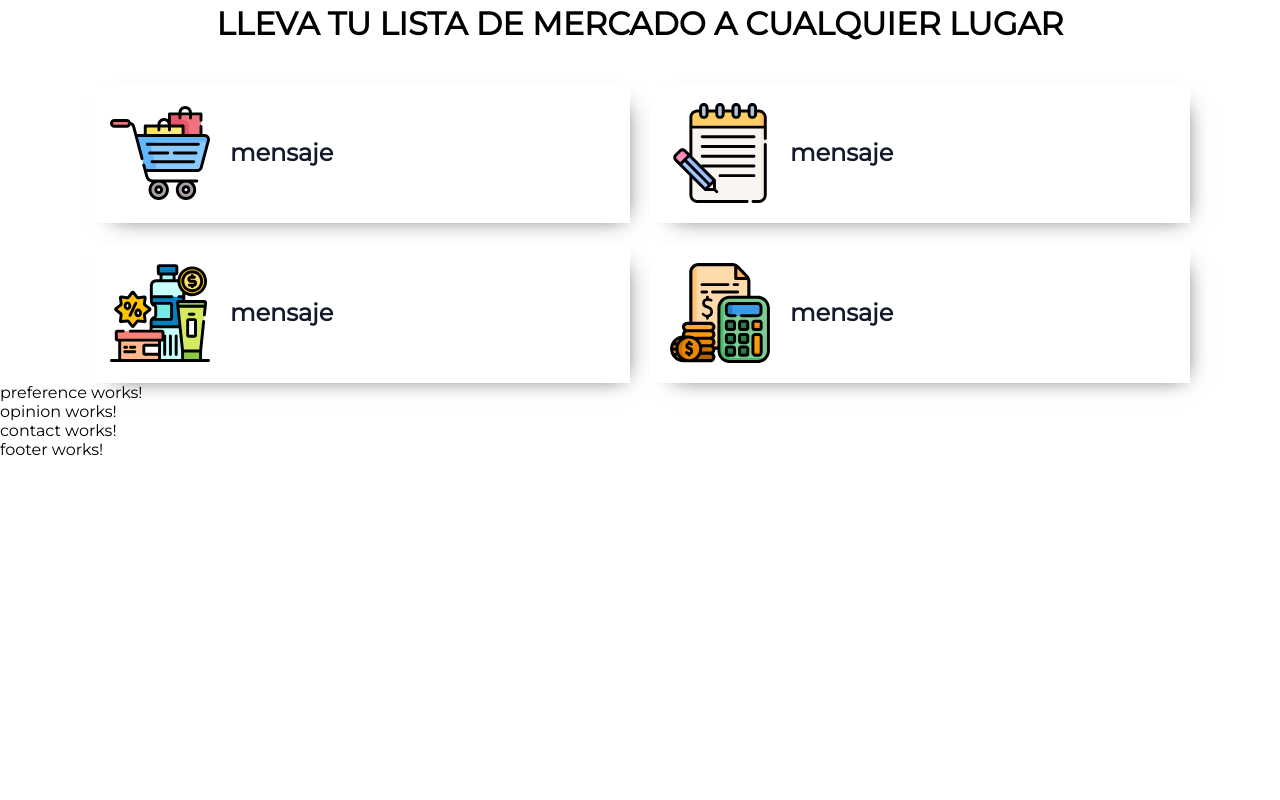
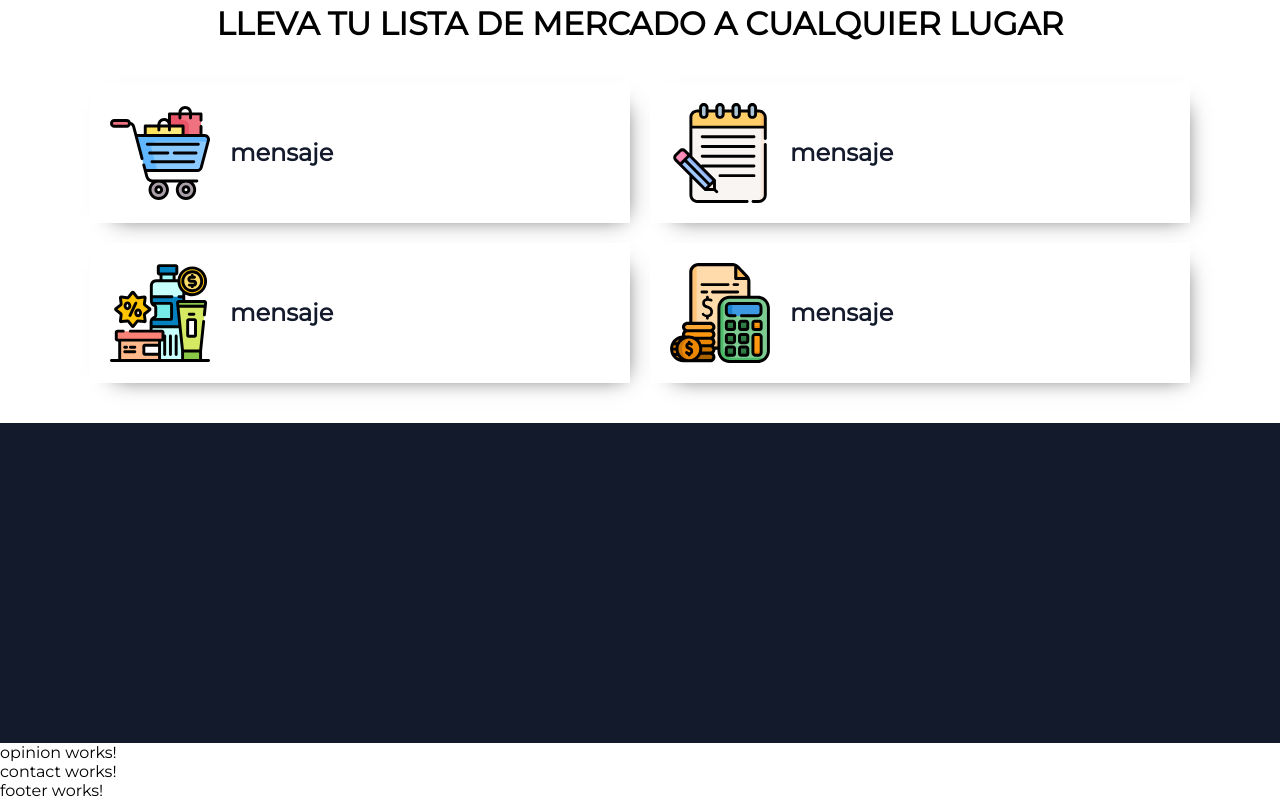
Before and after one commit to oscar-quiroz/landing-page-HOME-INVENTORY, an Angular app: page / in a window 1280 px wide. Shown: the part 764-1564 px from the top of the page. Before the commit the page ends 1223 px from the top, so only its background shows below. Built offline with nearby package versions, Linux system fonts and the light colour scheme.

Commit message:
estructura de preference

```diff
--- a/src/app/components/preference/preference.component.css
+++ b/src/app/components/preference/preference.component.css
@@ -0,0 +1,5 @@
+.container {
+    background-color: #121a2b;
+    width: 100%;
+    height: 40vh;
+}
--- a/src/app/components/preference/preference.component.html
+++ b/src/app/components/preference/preference.component.html
@@ -1 +1,3 @@
-<p>preference works!</p>
+<div class="container">
+
+</div>
--- a/src/app/components/service/service.component.css
+++ b/src/app/components/service/service.component.css
@@ -5,6 +5,7 @@
     align-items: center;
     background-color: #fff;
     width: 100%;
+    padding-bottom: 40px;
 }
 
 .info {
```
